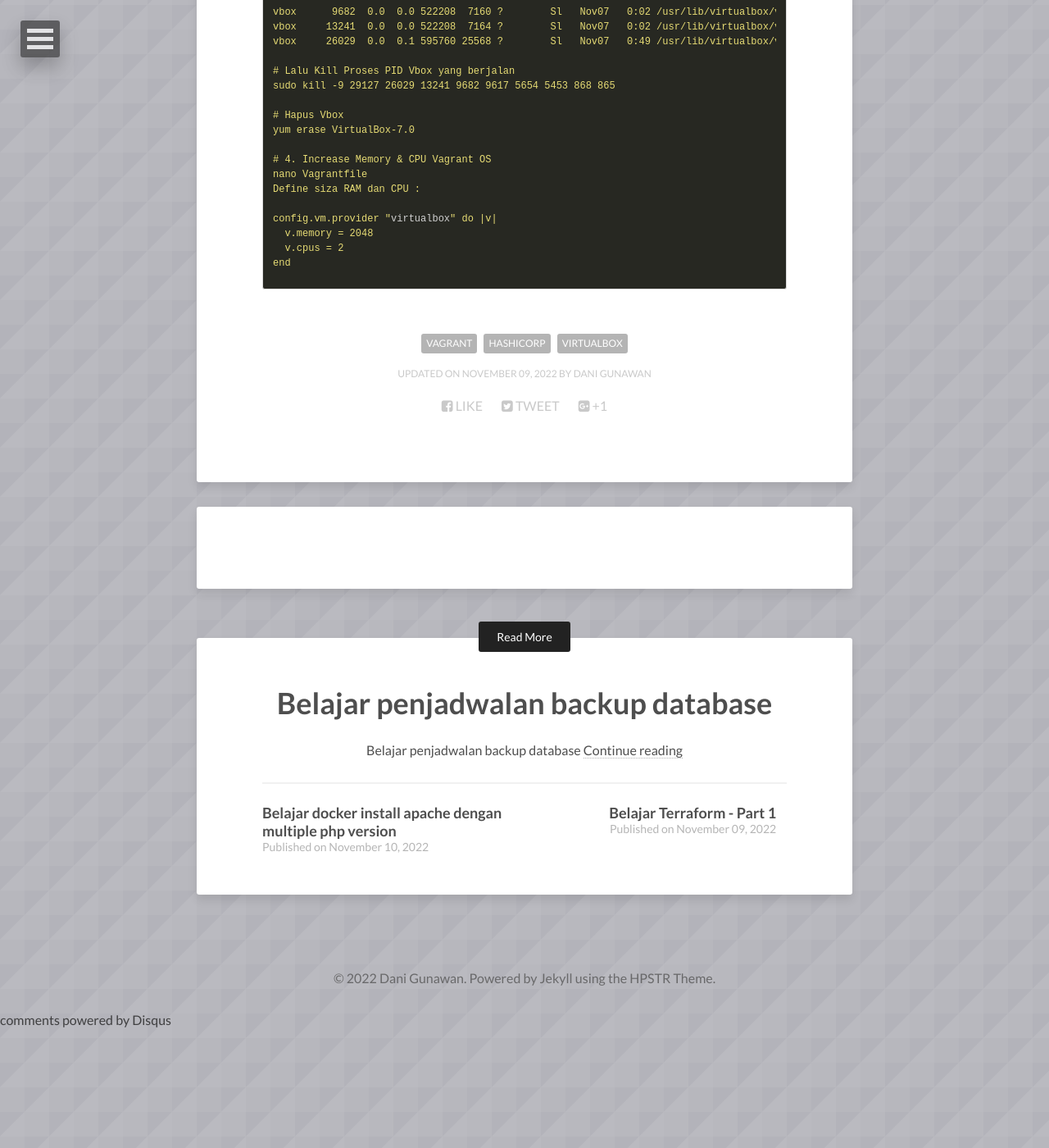
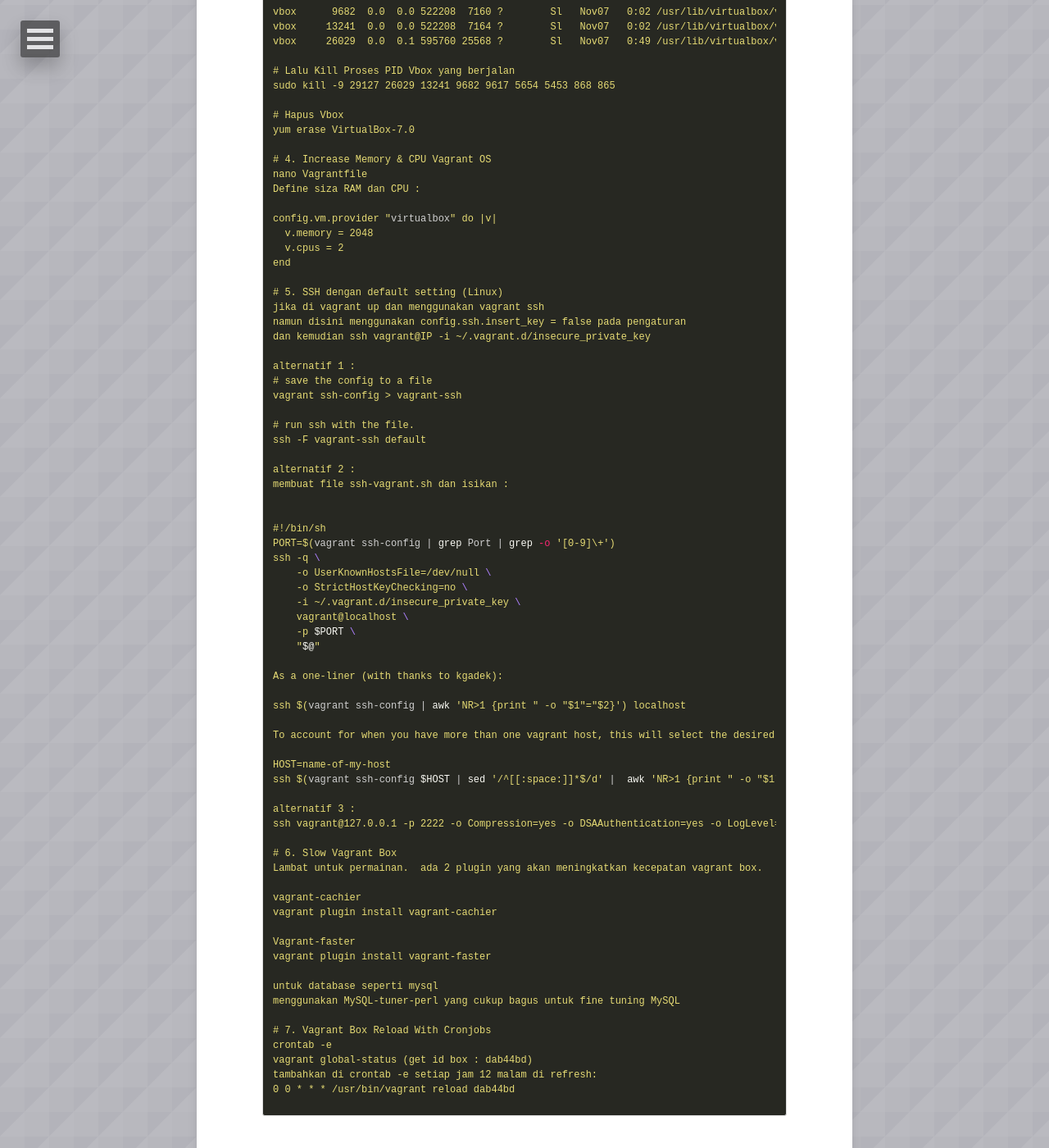
Before and after one commit to danigunawan/danigunawan.github.io, a Jekyll site: the page built from _posts/2022-11-09-belajar-vagrant-part-1.md, in a window 1280 px wide and 1400 px high, scrolled down 6534 px. Shown: the whole window at 82% size. Built offline with Jekyll 4.4.1, drawn with Linux system fonts in a browser that asks for light colours; nearby versions of some CDN libraries; comment, search, counter and statistics services are not loaded; before the commit the page ends 7787 px from its top, so only the background shows below that; some of the changed text lies outside the part shown.

Commit message:
[ADD POSTING] posting

```diff
--- a/_posts/2022-11-09-belajar-vagrant-part-1.md
+++ b/_posts/2022-11-09-belajar-vagrant-part-1.md
@@ -359,4 +359,60 @@
   v.cpus = 2
 end
 
+# 5. SSH dengan default setting (Linux)
+jika di vagrant up dan menggunakan vagrant ssh
+namun disini menggunakan config.ssh.insert_key = false pada pengaturan
+dan kemudian ssh vagrant@IP -i ~/.vagrant.d/insecure_private_key
+
+alternatif 1 :
+# save the config to a file
+vagrant ssh-config > vagrant-ssh
+
+# run ssh with the file.
+ssh -F vagrant-ssh default
+
+alternatif 2 :
+membuat file ssh-vagrant.sh dan isikan :
+
+
+#!/bin/sh
+PORT=$(vagrant ssh-config | grep Port | grep -o '[0-9]\+')
+ssh -q \
+    -o UserKnownHostsFile=/dev/null \
+    -o StrictHostKeyChecking=no \
+    -i ~/.vagrant.d/insecure_private_key \
+    vagrant@localhost \
+    -p $PORT \
+    "$@"
+
+As a one-liner (with thanks to kgadek):
+
+ssh $(vagrant ssh-config | awk 'NR>1 {print " -o "$1"="$2}') localhost
+
+To account for when you have more than one vagrant host, this will select the desired host, as well as cull blank lines from the config (using sed):
+
+HOST=name-of-my-host
+ssh $(vagrant ssh-config $HOST | sed '/^[[:space:]]*$/d' |  awk 'NR>1 {print " -o "$1"="$2}') localhost
+
+alternatif 3 :
+ssh vagrant@127.0.0.1 -p 2222 -o Compression=yes -o DSAAuthentication=yes -o LogLevel=FATAL -o StrictHostKeyChecking=no -o UserKnownHostsFile=/dev/null -o IdentitiesOnly=yes -i ~/.vagrant.d/less_insecure_private_key -o ForwardAgent=yes
+
+# 6. Slow Vagrant Box
+Lambat untuk permainan.  ada 2 plugin yang akan meningkatkan kecepatan vagrant box.
+
+vagrant-cachier
+vagrant plugin install vagrant-cachier
+
+Vagrant-faster
+vagrant plugin install vagrant-faster
+
+untuk database seperti mysql
+menggunakan MySQL-tuner-perl yang cukup bagus untuk fine tuning MySQL
+
+# 7. Vagrant Box Reload With Cronjobs
+crontab -e
+vagrant global-status (get id box : dab44bd)
+tambahkan di crontab -e setiap jam 12 malam di refresh:
+0 0 * * * /usr/bin/vagrant reload dab44bd
+
 {% endhighlight %}
```
